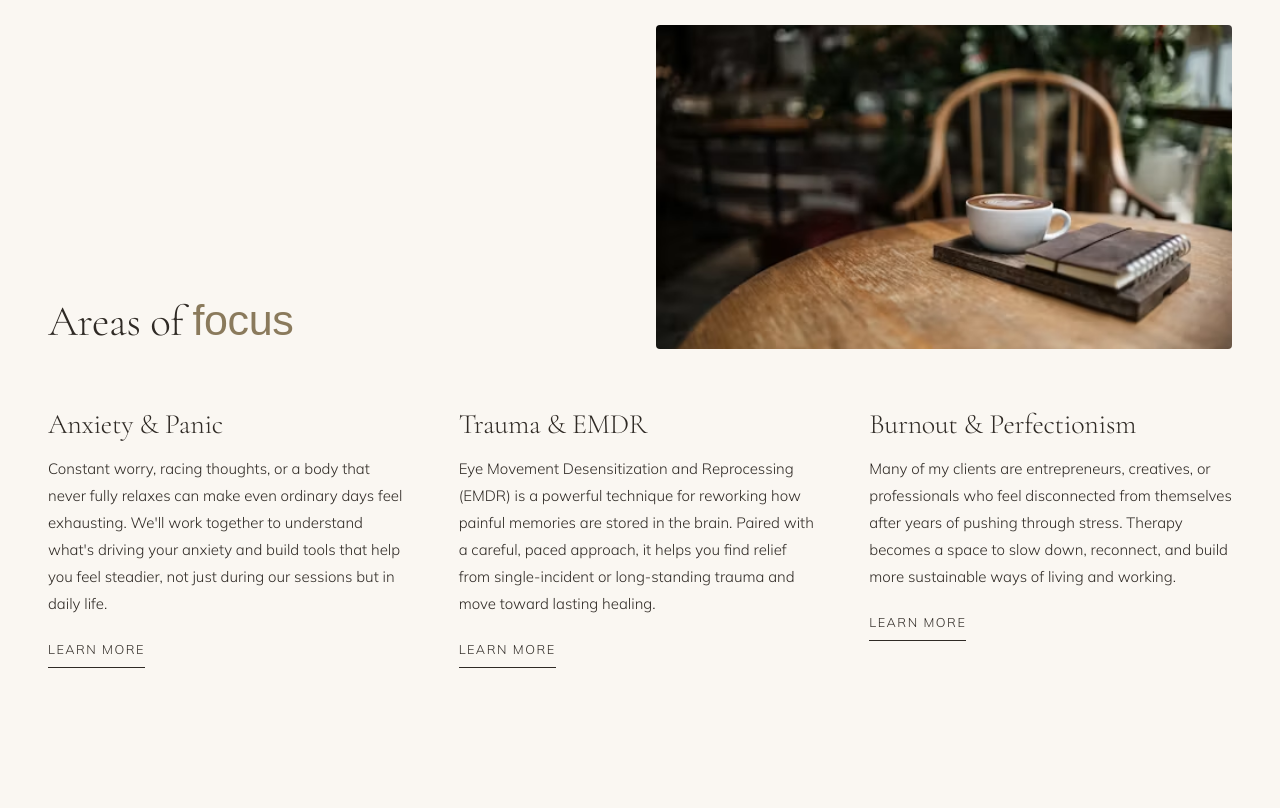
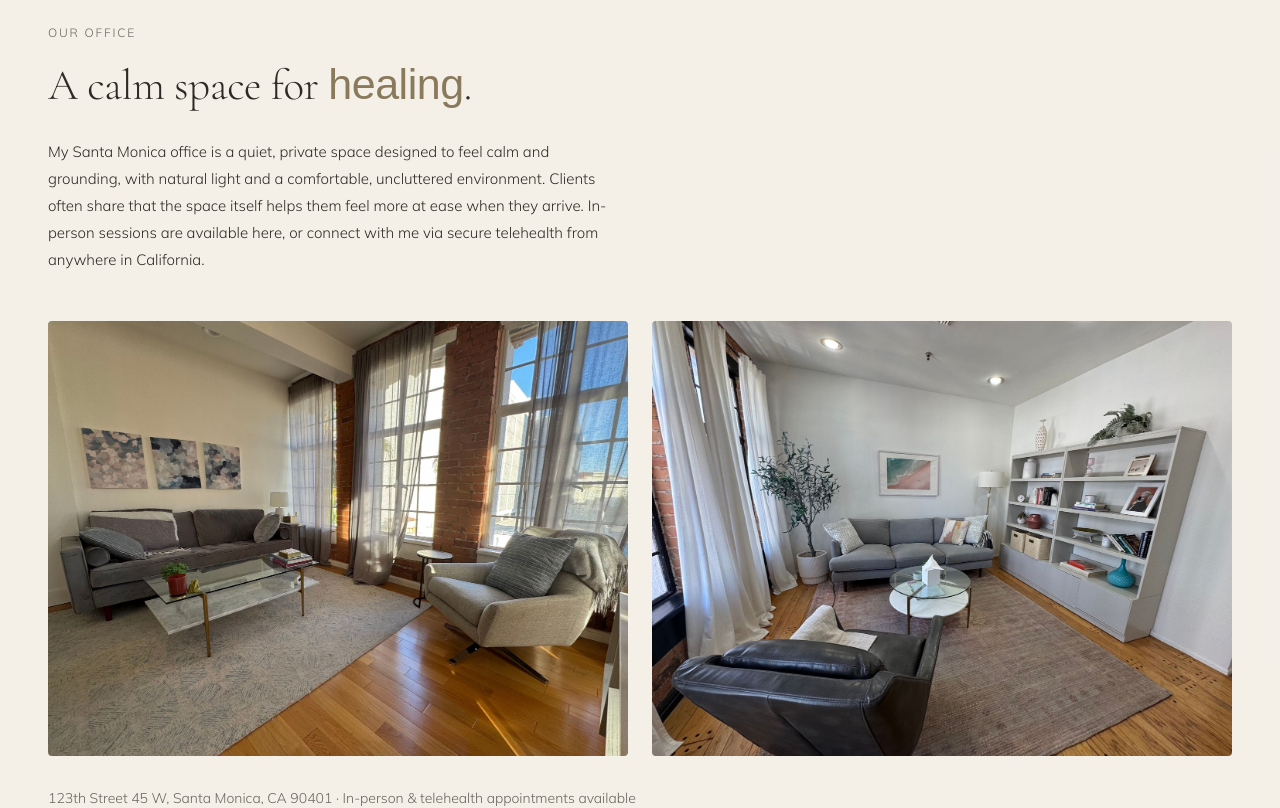
Before and after one commit to Venkatesh496455/maya-reynolds-therapy, a Next.js app: page / in a window 1280 px wide. Shown: the part 3660-4468 px from the top of the page. Built offline with nearby package versions, Linux system fonts and the light colour scheme; a web font is replaced by a local one.

Commit message:
Add Our Office section with real office photos

```diff
--- /dev/null
+++ b/app/components/Office.tsx
@@ -0,0 +1,50 @@
+import Image from "next/image";
+
+export default function Office() {
+  return (
+    <section className="bg-secondary/40">
+      <div className="mx-auto max-w-7xl px-6 py-20 md:px-12">
+        <p className="mb-4 text-xs tracking-[0.15em] uppercase text-ink/70">
+          Our office
+        </p>
+        <h2 className="max-w-lg">
+          A calm space for <span className="script">healing</span>.
+        </h2>
+        <p className="mt-6 max-w-xl">
+          My Santa Monica office is a quiet, private space designed to feel
+          calm and grounding, with natural light and a comfortable,
+          uncluttered environment. Clients often share that the space itself
+          helps them feel more at ease when they arrive. In-person sessions
+          are available here, or connect with me via secure telehealth from
+          anywhere in California.
+        </p>
+
+        <div className="mt-12 grid gap-6 sm:grid-cols-2">
+          <div className="relative aspect-[4/3] overflow-hidden rounded-sm">
+            <Image
+              src="/images/office-1.jpg"
+              alt="Waiting area of Dr. Reynolds' Santa Monica office"
+              fill
+              className="object-cover"
+              sizes="(min-width: 768px) 50vw, 100vw"
+            />
+          </div>
+          <div className="relative aspect-[4/3] overflow-hidden rounded-sm">
+            <Image
+              src="/images/office-2.jpg"
+              alt="Therapy seating area with natural light"
+              fill
+              className="object-cover"
+              sizes="(min-width: 768px) 50vw, 100vw"
+            />
+          </div>
+        </div>
+
+        <p className="mt-8 text-sm text-ink/70">
+          123th Street 45 W, Santa Monica, CA 90401 · In-person &amp;
+          telehealth appointments available
+        </p>
+      </div>
+    </section>
+  );
+}
--- a/app/page.tsx
+++ b/app/page.tsx
@@ -5,6 +5,7 @@ import WhoWeHelp from "./components/WhoWeHelp";
 import QuoteBand from "./components/QuoteBand";
 import Expertise from "./components/Expertise";
 import HowWeWork from "./components/HowWeWork";
+import Office from "./components/Office";
 import Specialties from "./components/Specialties";
 import FAQ from "./components/FAQ";
 import Schedule from "./components/Schedule";
@@ -20,6 +21,7 @@ export default function Home() {
       <QuoteBand />
       <Expertise />
       <HowWeWork />
+      <Office />
       <Specialties />
       <FAQ />
       <Schedule />
```
